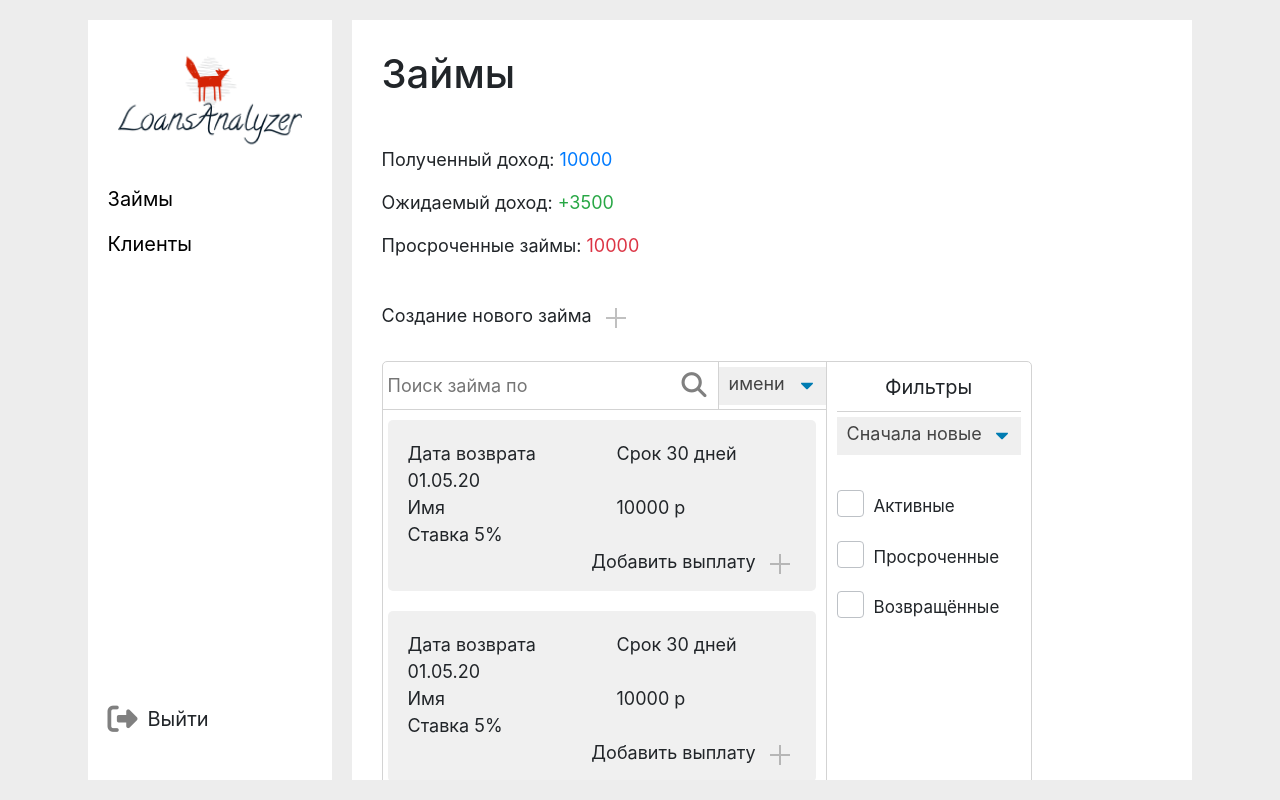
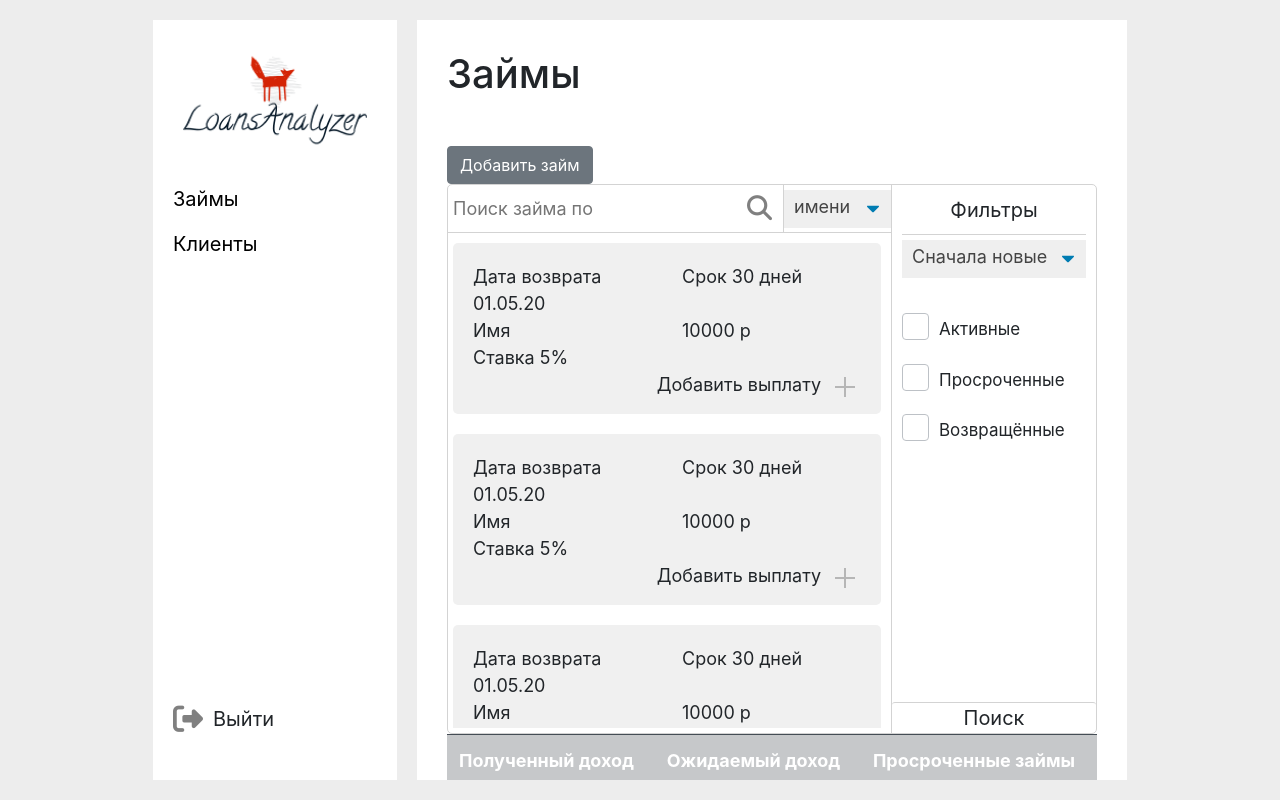
Before and after one commit to aiserrock/LoansAnalyzerFront, a React (Create React App) app: page /loans in a window 1280 px wide. Built offline with nearby package versions, Linux system fonts and the light colour scheme.

Commit message:
Updated the main page

```diff
--- a/src/Components/LoansList/LoansList.scss
+++ b/src/Components/LoansList/LoansList.scss
@@ -5,7 +5,7 @@
   &__content {
     overflow-y: scroll;
     overflow-x: hidden;
-    height: 435px;
+    height: 490px;
     padding: 5px;
     max-width: 500px;
     min-width: 430px;
--- a/src/Containers/Clients/Clients.js
+++ b/src/Containers/Clients/Clients.js
@@ -78,7 +78,7 @@ class Clients extends Component {
                 <h1 className={'mb-5'}>Клиенты</h1>
 
                 <button
-                    className={'btn btn-secondary ml-auto'}
+                    className={'btn btn-secondary mr-auto'}
                     onClick={() => this.interactWithClient(true, null)}
                 >
                     Добавить клиента
--- a/src/Containers/Loans/Loans.js
+++ b/src/Containers/Loans/Loans.js
@@ -150,25 +150,13 @@ class Loans extends Component {
             <div className={'loans'}>
                 <h1 className={'mb-5'}>Займы</h1>
 
-                <div className="row">
-                    <div className="col-12 d-flex">
-                        <p>Полученный доход: <span className={'text-primary'}>10000</span></p>
-                    </div>
-                    <div className=" col-12 d-flex">
-                        <p>Ожидаемый доход: <span className={'text-success'}>+3500</span></p>
-                    </div>
-                    <div className="col-12 d-flex">
-                        <p>Просроченные займы: <span className={'text-danger'}>10000</span></p>
-                    </div>
-                </div>
 
-                <br/>
-
-                <div className={'loans__create-loan mb-3'}>
-                    <p className={'mr-2'}>Создание нового займа</p>
-                    <span onClick={this.interactWithCreateLoan} className={'dagger dagger_add'}></span>
-                </div>
-
+                <button
+                    className={'btn btn-secondary mr-auto'}
+                    onClick={this.interactWithCreateLoan}
+                >
+                    Добавить займ
+                </button>
 
                 <div className={'loans-panel'}>
                     <div className={'loans-panel__main'}>
@@ -223,6 +211,23 @@ class Loans extends Component {
                         }
                     </div>
                 </div>
+                <table className="table">
+                    <thead className="thead">
+                    <tr className={'table-dark'}>
+                        <th scope="col">Полученный доход</th>
+                        <th scope="col">Ожидаемый доход</th>
+                        <th scope="col">Просроченные займы</th>
+                    </tr>
+                    </thead>
+                    <tbody>
+                    <tr>
+                        <td><span className={'text-primary'}>10000</span></td>
+                        <td><span className={'text-success'}>+3500</span></td>
+                        <td><span className={'text-danger'}>10000</span></td>
+                    </tr>
+
+                    </tbody>
+                </table>
 
 
                 <AppPayout
--- a/src/Containers/Loans/Loans.scss
+++ b/src/Containers/Loans/Loans.scss
@@ -7,18 +7,18 @@
   font-size: 18px;
 
 
+  & .table {
+    width: 650px;
+
+  }
+
   & p {
     white-space: nowrap;
   }
 
-  &__create-loan {
-    display: flex;
-    align-items: center;
-  }
-
   &-panel {
     width: 650px;
-    height: 500px;
+    height: 550px;
     display: flex;
     flex-direction: row;
     @include border();
```
